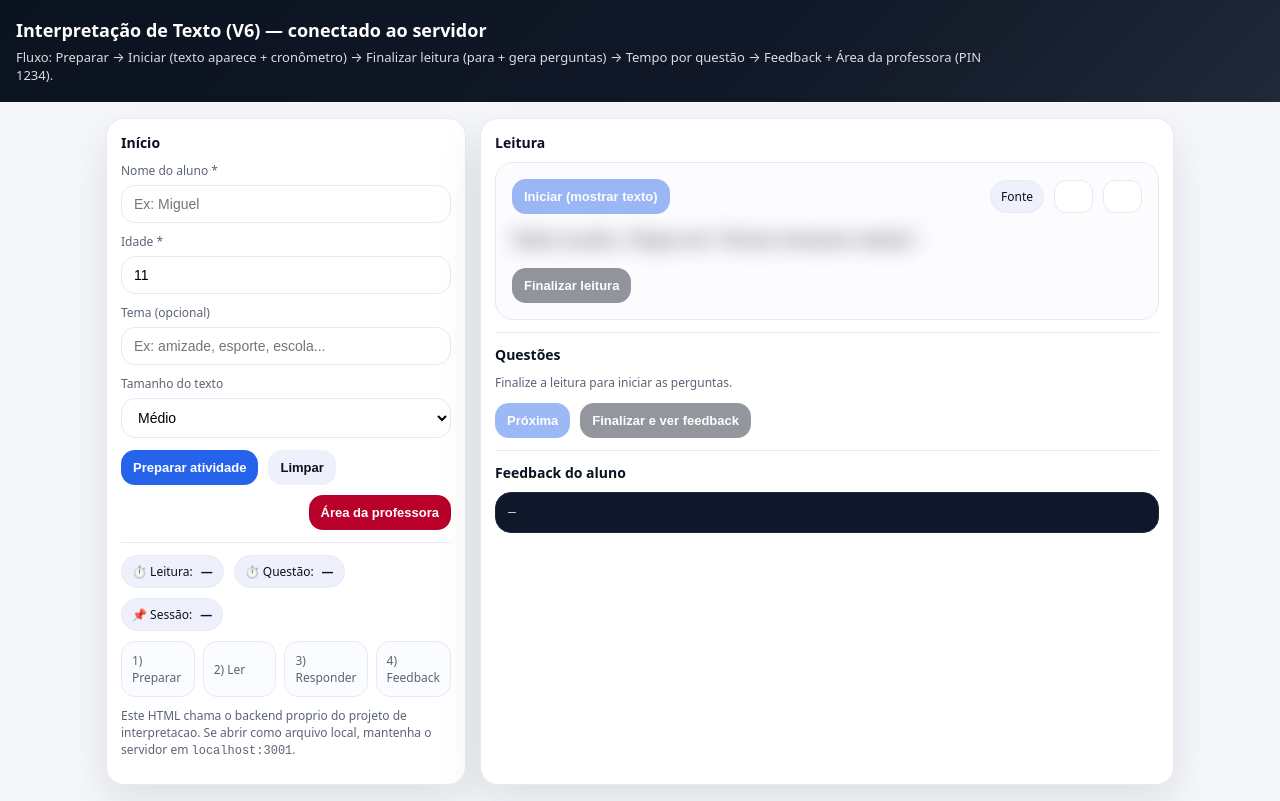
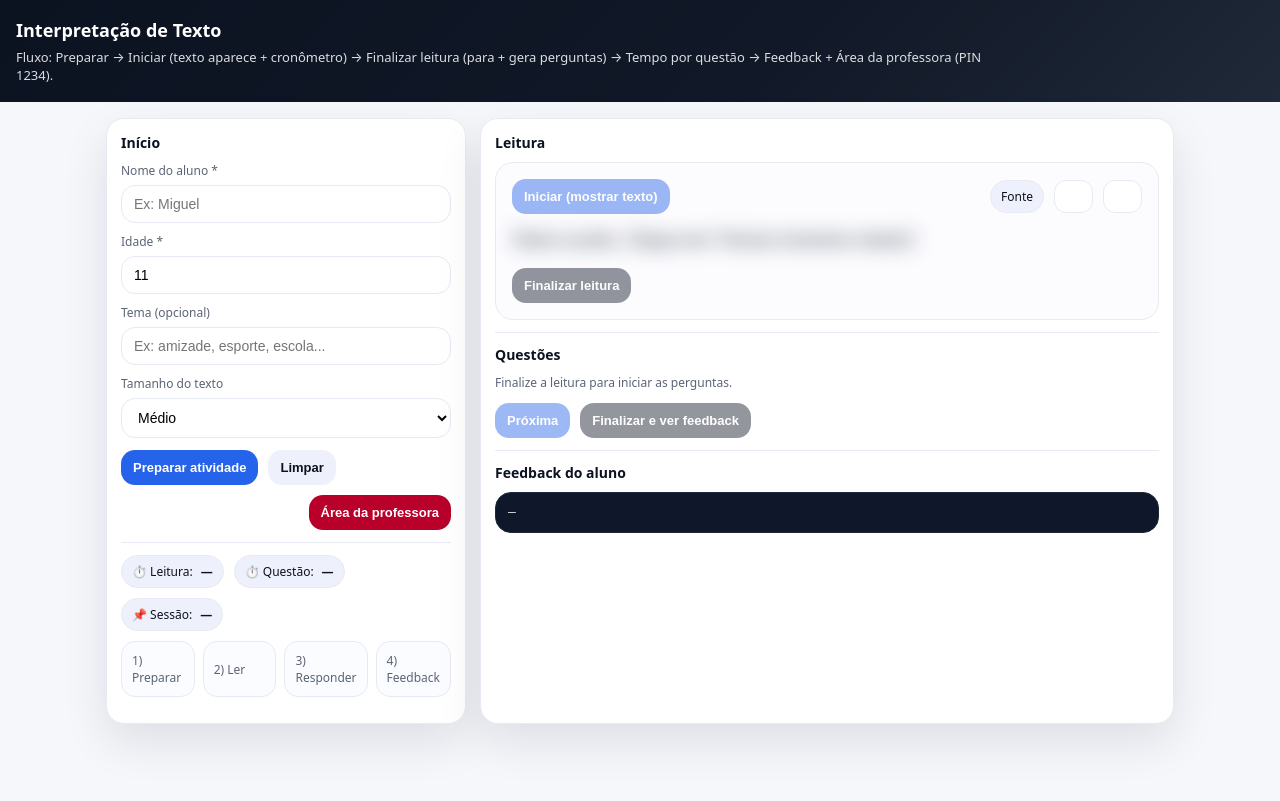
Before and after one commit to emerson1001a/Interpretacao-de-texto, a website: page index.html in a window 1280 px wide. Drawn offline with Linux system fonts and the light colour scheme.

Commit message:
Ajustar textos da tela inicial

```diff
--- a/index.html
+++ b/index.html
@@ -51,7 +51,7 @@
 </head>
 <body>
 <header>
-  <h1>Interpretação de Texto (V6) — conectado ao servidor</h1>
+  <h1>Interpretação de Texto</h1>
   <p>Fluxo: Preparar → Iniciar (texto aparece + cronômetro) → Finalizar leitura (para + gera perguntas) → Tempo por questão → Feedback + Área da professora (PIN 1234).</p>
 </header>
 
@@ -99,7 +99,6 @@
       </div>
 
       <p class="note" style="margin-top:10px">
-        Este HTML chama o backend proprio do projeto de interpretacao. Se abrir como arquivo local, mantenha o servidor em <code>localhost:3001</code>.
       </p>
     </section>
 
```
Also changed, not shown: interpretacao v8.html (+1 -2 lines), interpretacao.html (+1 -2 lines).
